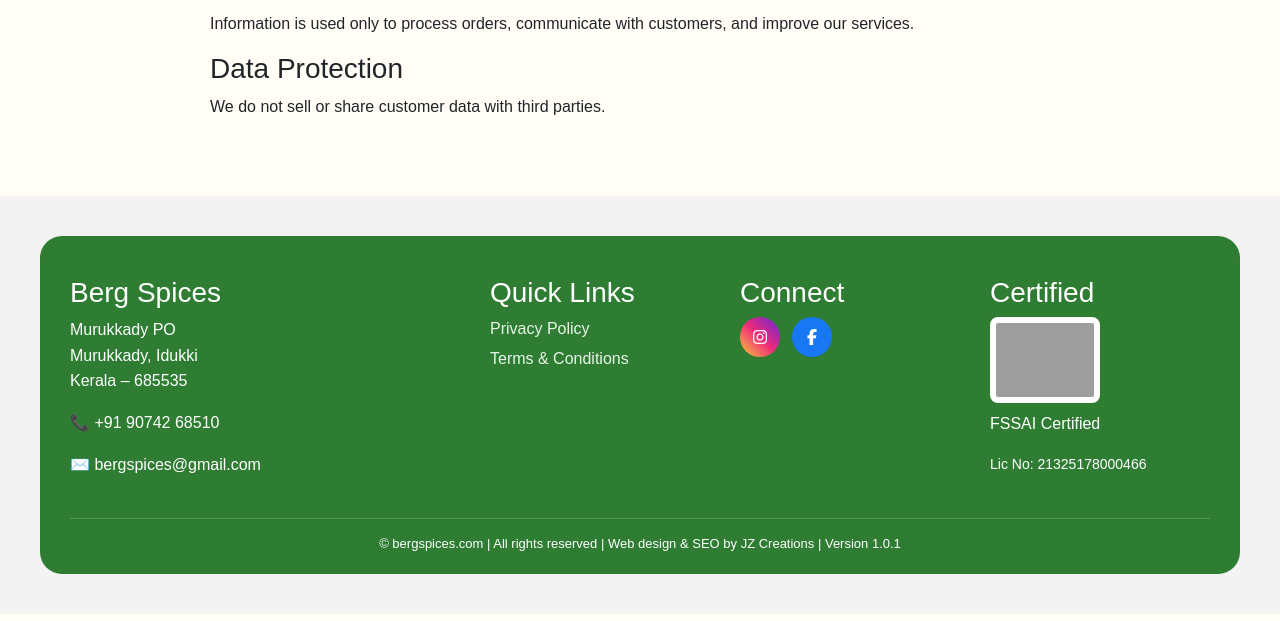
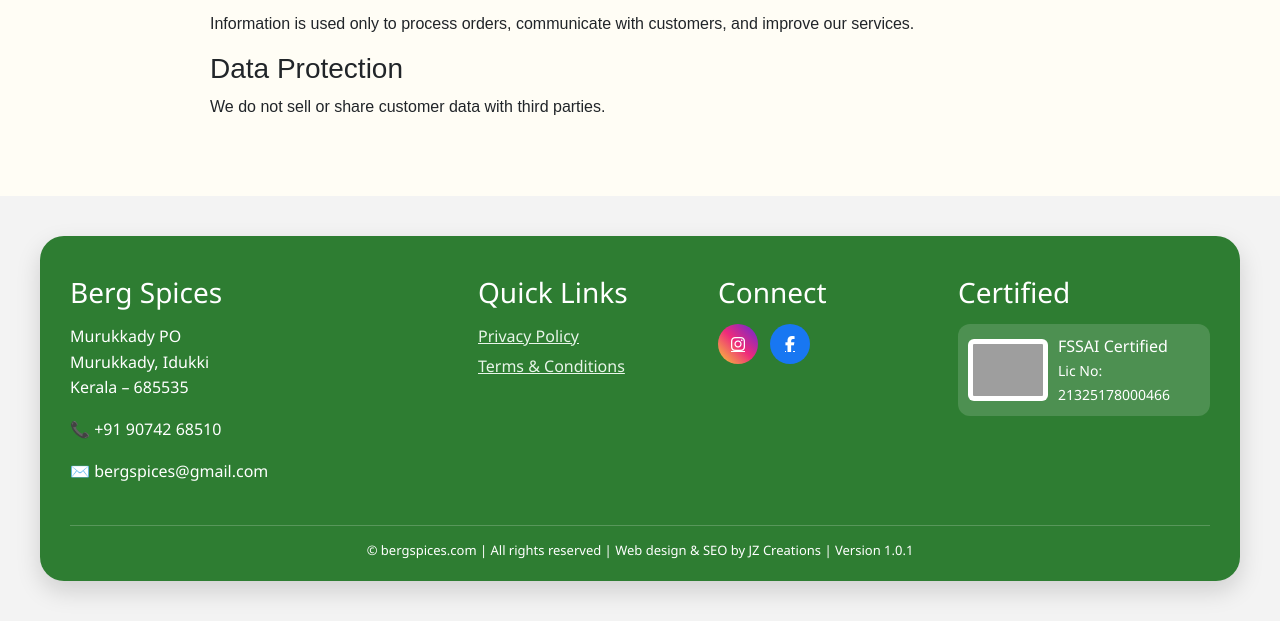
Before and after one commit to bergadminspices/berg-spices, a Flask app: page /privacy-policy in a window 1280 px wide. Shown: the part 444-1065 px from the top of the page. Before the commit the page ends 1018 px from the top, so only its background shows below. Run offline with Flask 3, Linux system fonts and the light colour scheme; parts of the project's set-up code (start-up, migrations or seed data) failed here and were passed over; some libraries are stand-ins or nearby versions; grey boxes are pictures that could not be loaded.

Commit message:
Update footer.html

```diff
--- a/templates/footer.html
+++ b/templates/footer.html
@@ -1,10 +1,24 @@
-<footer class="main-footer">
-    <div class="footer-box">
+<footer style="background:#f3f3f3;padding:40px 15px;">
+    <div style="
+        max-width:1200px;
+        margin:auto;
+        background:#2e7d32;
+        color:#fff;
+        border-radius:24px;
+        padding:40px 30px 20px;
+        box-shadow:0 10px 25px rgba(0,0,0,0.15);
+        font-family:Segoe UI, sans-serif;
+    ">
 
-        <div class="footer-row">
+        <div style="
+            display:flex;
+            flex-wrap:wrap;
+            gap:30px;
+        ">
 
-            <div class="footer-col footer-wide">
-                <h3>Berg Spices</h3>
+            <!-- Address -->
+            <div style="flex:1.8; min-width:250px;">
+                <h3 style="margin-bottom:15px;">Berg Spices</h3>
                 <p>
                     Murukkady PO<br>
                     Murukkady, Idukki<br>
@@ -14,34 +28,63 @@
                 <p>✉️ bergspices@gmail.com</p>
             </div>
 
-            <div class="footer-col">
-                <h3>Quick Links</h3>
-                <a href="{{ url_for('privacy_policy') }}">Privacy Policy</a>
-                <a href="{{ url_for('terms_conditions') }}">Terms & Conditions</a>
+            <!-- Links -->
+            <div style="flex:1; min-width:180px;">
+                <h3 style="margin-bottom:15px;">Quick Links</h3>
+                <a href="{{ url_for('privacy_policy') }}" style="display:block;color:#e8f5e9;margin-bottom:6px;">Privacy Policy</a>
+                <a href="{{ url_for('terms_conditions') }}" style="display:block;color:#e8f5e9;">Terms & Conditions</a>
             </div>
 
-            <div class="footer-col">
-                <h3>Connect</h3>
-                <div class="footer-social">
-                    <a href="https://www.instagram.com/bergspices" target="_blank" class="ig">
+            <!-- Social -->
+            <div style="flex:1; min-width:180px;">
+                <h3 style="margin-bottom:15px;">Connect</h3>
+                <div style="display:flex;gap:12px;">
+                    <a href="https://www.instagram.com/bergspices" target="_blank"
+                       style="width:40px;height:40px;border-radius:50%;
+                       display:flex;align-items:center;justify-content:center;
+                       color:#fff;
+                       background:linear-gradient(45deg,#f9ce34,#ee2a7b,#6228d7);">
                         <i class="fa-brands fa-instagram"></i>
                     </a>
-                    <a href="https://www.facebook.com/profile.php?id=61579951358354" target="_blank" class="fb">
+
+                    <a href="https://www.facebook.com/profile.php?id=61579951358354" target="_blank"
+                       style="width:40px;height:40px;border-radius:50%;
+                       display:flex;align-items:center;justify-content:center;
+                       color:#fff;background:#1877f2;">
                         <i class="fa-brands fa-facebook-f"></i>
                     </a>
                 </div>
             </div>
 
-            <div class="footer-col">
-                <h3>Certified</h3>
-                <img src="/static/images/fssai-logo.png" class="fssai">
-                <p>FSSAI Certified</p>
-                <small>Lic No: 21325178000466</small>
+            <!-- Certification -->
+            <div style="flex:1.2; min-width:200px;">
+                <h3 style="margin-bottom:15px;">Certified</h3>
+                <div style="
+                    display:flex;
+                    align-items:center;
+                    gap:10px;
+                    background:rgba(255,255,255,0.15);
+                    padding:10px;
+                    border-radius:12px;
+                ">
+                    <img src="/static/images/fssai-logo.png"
+                         style="width:80px;background:#fff;padding:5px;border-radius:6px;">
+                    <div>
+                        FSSAI Certified<br>
+                        <small>Lic No: 21325178000466</small>
+                    </div>
+                </div>
             </div>
 
         </div>
 
-        <div class="footer-copy">
+        <div style="
+            text-align:center;
+            border-top:1px solid rgba(255,255,255,0.2);
+            margin-top:25px;
+            padding-top:15px;
+            font-size:13px;
+        ">
             © bergspices.com | All rights reserved |
             Web design & SEO by JZ Creations | Version 1.0.1
         </div>
```
